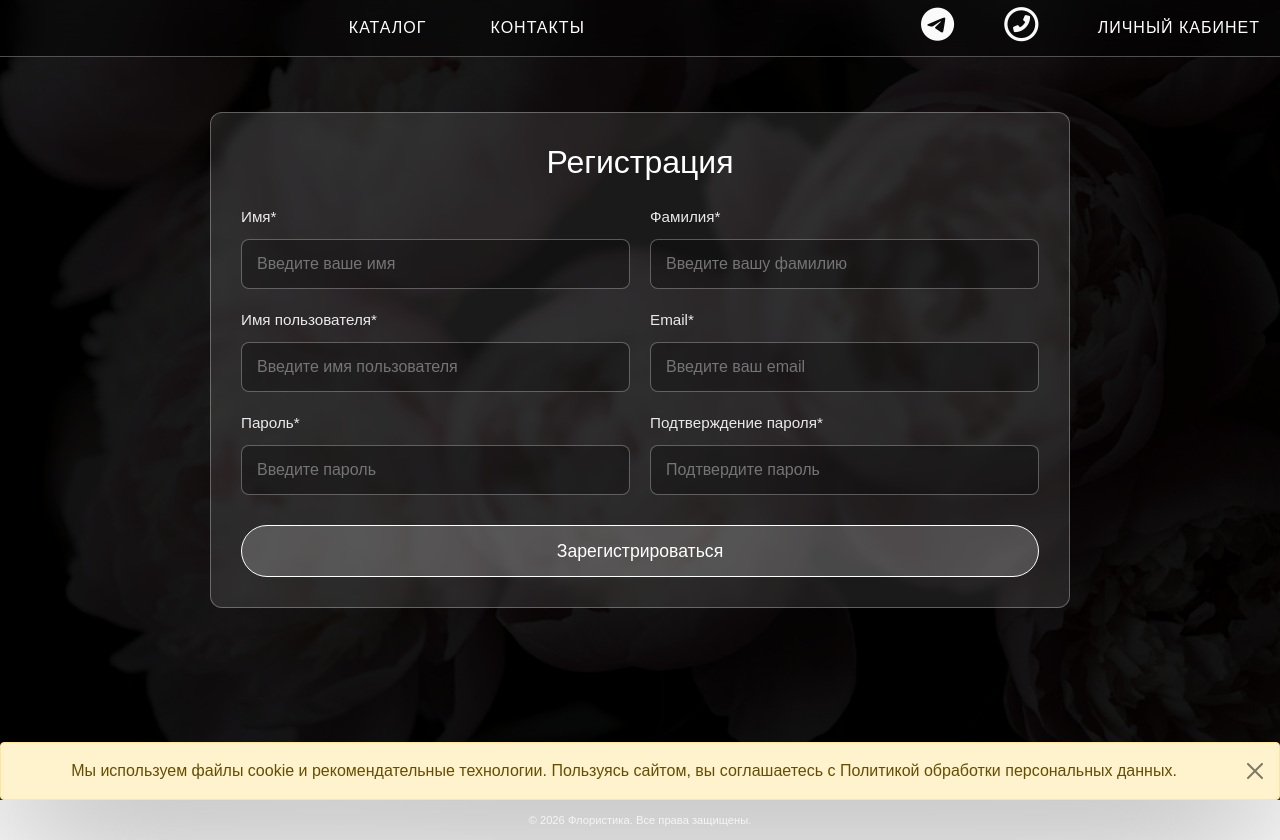
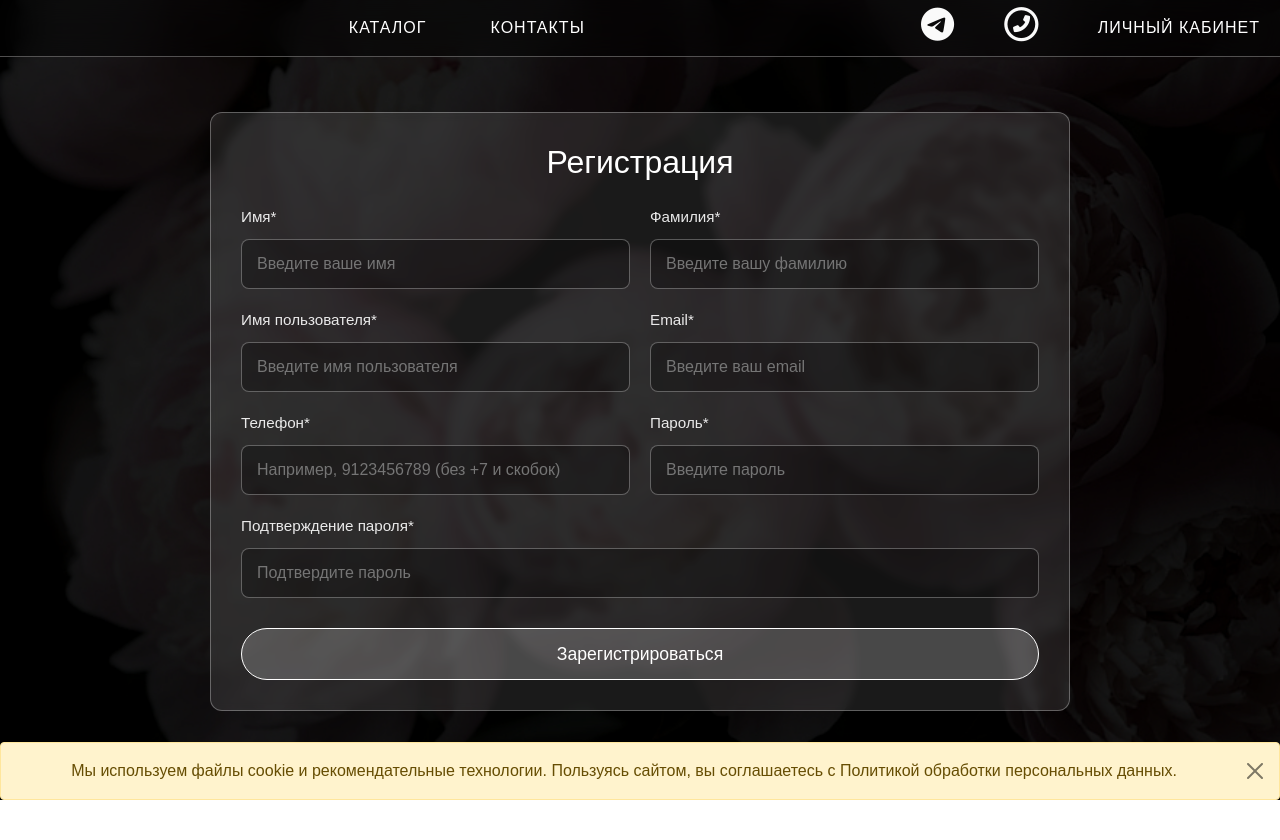
Before and after one commit to Lavandazz/flowers, a Django app: page /user/registration/ in a window 1280 px wide. Shown: the top 840 px of the page. Run offline with Django 5.2, Linux system fonts and the light colour scheme.

Commit message:
Отредактирован шаблон регистрации

```diff
--- a/static/css/users.css
+++ b/static/css/users.css
@@ -422,7 +422,8 @@ details[open] .order-summary::before {
 /* Поля формы */
 .registration-form input[type="text"],
 .registration-form input[type="email"],
-.registration-form input[type="password"] {
+.registration-form input[type="password"],
+.registration-form input[type="tel"]{
     width: 100%;
     padding: 12px 15px;
     border-radius: 8px;
--- a/users/templates/registration.html
+++ b/users/templates/registration.html
@@ -70,6 +70,18 @@
                         {% endif %}
                     </div>
 
+                    {# Phone #}
+                    <div class="form-group">
+                        <label for="id_phone_number">Телефон*</label>
+                        <input type="tel" name="phone_number" id="id_phone_number"
+                               title="Введите номер без +7 и других символов, например 9123456789"
+                               value="{% if form.phone_number.value %}{{ form.phone_number.value }}{% endif %}"
+                               placeholder="Например, 9123456789 (без +7 и скобок)" required>
+                        {% if form.phone_number.errors %}
+                            <div class="form-error">{{ form.phone_number.errors }}</div>
+                        {% endif %}
+                    </div>
+
                     {# Пароль #}
                     <div class="form-group">
                         <label for="id_password1">Пароль*</label>
```
Also changed, not shown: 1 other file.
